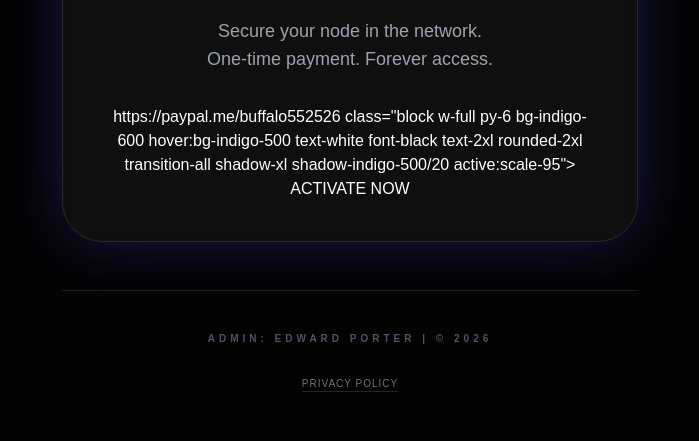
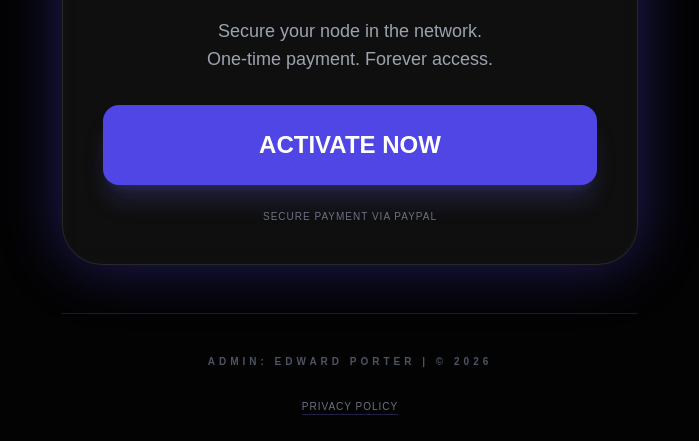
Before and after one commit to edwardporter552526/watch-out, a plain HTML site: page index.html in a window 1280 px wide. Shown: the part 488-929 px from the top of the page, without its empty margins (290-989 px from the left). Before the commit the page ends 906 px from the top, so only its background shows below. Drawn offline with nearby package versions, Linux system fonts and the light colour scheme.

Commit message:
Update index.html

```diff
--- a/index.html
+++ b/index.html
@@ -6,8 +6,8 @@
     <title>Watch Out For Me | AI Supervision</title>
     <script src="https://cdn.tailwindcss.com"></script>
     <style>
-        body { background-color: #030303; color: white; font-family: sans-serif; overflow-x: hidden; }
-        .glow { box-shadow: 0 0 60px rgba(79, 70, 229, 0.3); }
+        body { background-color: #030303; color: white; font-family: sans-serif; }
+        .glow { box-shadow: 0 0 60px rgba(79, 70, 229, 0.4); }
         .gradient-text { background: linear-gradient(to right, #818cf8, #c084fc); -webkit-background-clip: text; -webkit-text-fill-color: transparent; }
     </style>
 </head>
@@ -25,18 +25,21 @@
         </div>
 
         <!-- The $99 Offer Box -->
-        <div class="bg-white/5 border border-white/10 p-10 rounded-[40px] glow backdrop-blur-md">
-            <h2 class="text-indigo-400 text-sm font-black tracking-widest uppercase mb-4">Lifetime Activation</h2>
+        <div class="bg-white/5 border border-white/10 p-10 rounded-[40px] glow backdrop-blur-lg">
+            <h2 class="text-indigo-400 text-sm font-black tracking-widest uppercase mb-4 tracking-[0.3em]">Lifetime Activation</h2>
             <div class="text-8xl font-black mb-6">$99</div>
 
             <p class="text-gray-400 text-lg mb-8">
                 Secure your node in the network. <br>One-time payment. Forever access.
             </p>
 
-            https://paypal.me/buffalo552526
+            <!-- THIS IS THE WORKING BUTTON -->
+            <a href="https://www.paypal.com/paypalme/EdwardPorter/99"
                class="block w-full py-6 bg-indigo-600 hover:bg-indigo-500 text-white font-black text-2xl rounded-2xl transition-all shadow-xl shadow-indigo-500/20 active:scale-95">
                 ACTIVATE NOW
             </a>
+
+            <p class="text-[10px] text-gray-500 mt-6 uppercase tracking-widest">Secure Payment via PayPal</p>
         </div>
 
         <!-- Footer / Privacy -->
```
